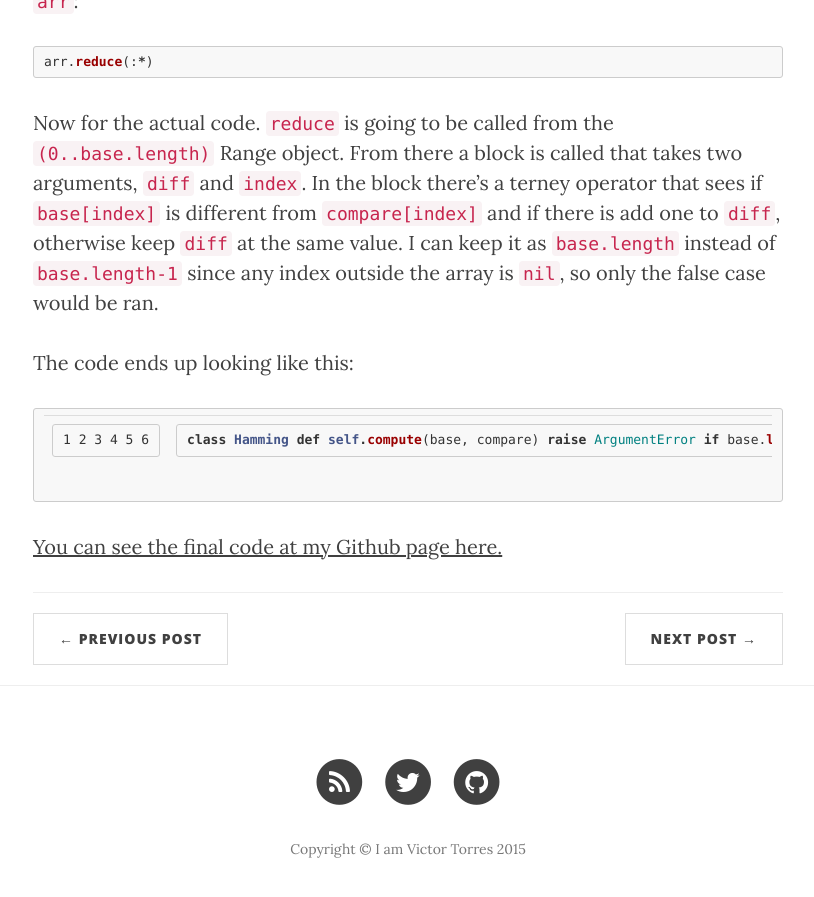
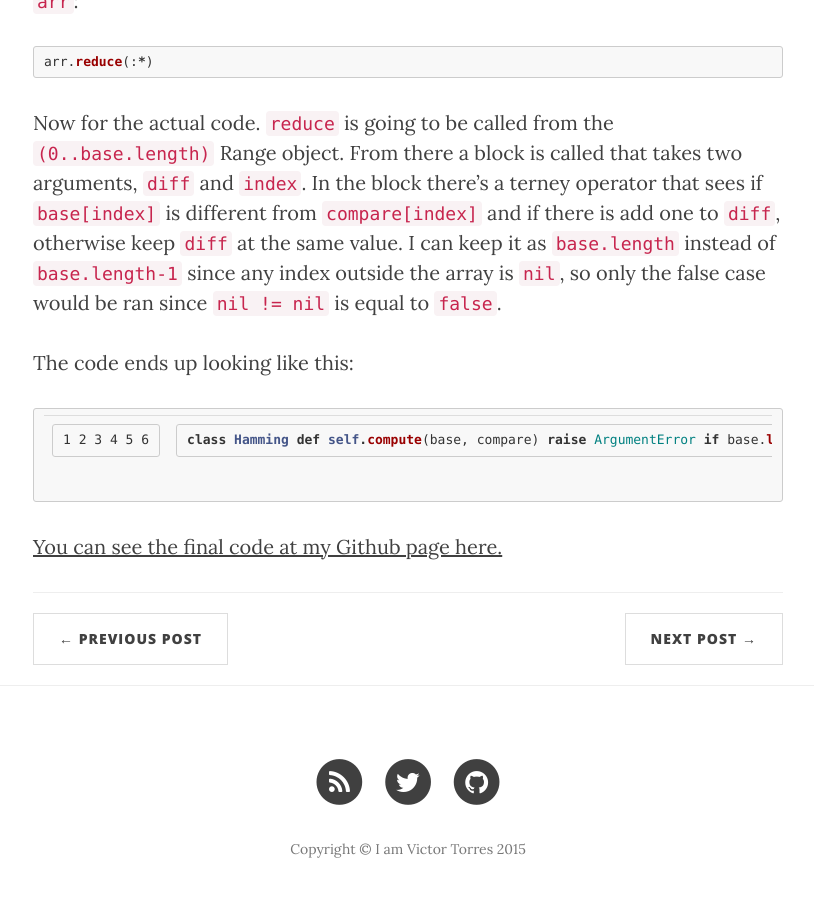
Before and after one commit to crackedlcd/crackedlcd.github.io, a Jekyll site: the page built from _posts/2015-03-23-exercism-hamming-refactoring.md, in a window 1280 px wide and 900 px high, scrolled down 1321 px. Shown: the top 897 px of the window, without its empty margins (232-1046 px from the left). Built offline with Jekyll 4.4.1, drawn with Linux system fonts in a browser that asks for light colours; nearby versions of some CDN libraries.

Commit message:
Update hamming part 2 post

```diff
--- a/_posts/2015-03-23-exercism-hamming-refactoring.md
+++ b/_posts/2015-03-23-exercism-hamming-refactoring.md
@@ -35,7 +35,7 @@ For example, if I want to multiply every number in an array of numbers called ``
 arr.reduce(:*)
 {% endhighlight %}
 
-Now for the actual code. ``reduce`` is going to be called from the ``(0..base.length)`` Range object. From there a block is called that takes two arguments, ``diff`` and ``index``. In the block there's a terney operator that sees if ``base[index]`` is different from ``compare[index]`` and if there is add one to ``diff``, otherwise keep ``diff`` at the same value. I can keep it as ``base.length`` instead of ``base.length-1`` since any index outside the array is ``nil``, so only the false case would be ran.
+Now for the actual code. ``reduce`` is going to be called from the ``(0..base.length)`` Range object. From there a block is called that takes two arguments, ``diff`` and ``index``. In the block there's a terney operator that sees if ``base[index]`` is different from ``compare[index]`` and if there is add one to ``diff``, otherwise keep ``diff`` at the same value. I can keep it as ``base.length`` instead of ``base.length-1`` since any index outside the array is ``nil``, so only the false case would be ran since ``nil != nil`` is equal to ``false``.
 
 The code ends up looking like this:
 
```
